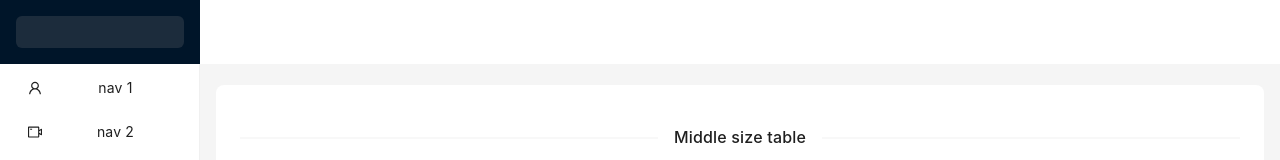
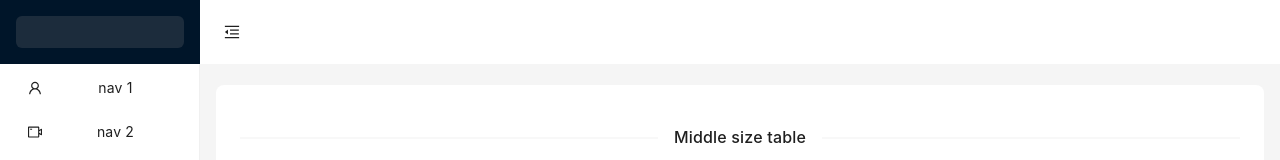
Before and after one commit to LeBaLoc2002/manager-app, a React (Create React App) app in the folder app-demo-manager/: page / in a window 1280 px wide. Shown: the top 160 px of the page. Built offline with nearby package versions, Linux system fonts and the light colour scheme.

Commit message:
collapse sidebar

```diff
--- a/app-demo-manager/src/components/Maincontent/MainContent.js
+++ b/app-demo-manager/src/components/Maincontent/MainContent.js
@@ -1,7 +1,8 @@
-import React from 'react';
+import React, { useState } from 'react';
 import { UploadOutlined, UserOutlined, VideoCameraOutlined } from '@ant-design/icons';
-import { Divider, Layout, Menu, Table, theme } from 'antd';
+import { Button, Divider, Layout, Menu, Table, theme } from 'antd';
 import './MainContent.scss'
+import {MenuFoldOutlined,MenuUnfoldOutlined} from '@ant-design/icons';
 const { Header, Content, Sider } = Layout;
 const items = [UserOutlined, VideoCameraOutlined, UploadOutlined, UserOutlined].map(
   (icon, index) => ({
@@ -44,19 +45,21 @@ const data = [
     address: 'New York No. 1 Lake Park',
   }
 ]
-const App = () => {
+const MainContent = () => {
+  const [collapsed, setCollapsed] = useState(false);
+
   const {
     token: { colorBgContainer, borderRadiusLG },
   } = theme.useToken();
   return (
     <Layout>
-      <Sider className='sidebar' breakpoint="lg"
-        collapsedWidth="0">
+      <Sider className='sidebar'  trigger={null} collapsible collapsed={collapsed} >
         <div className="demo-logo-vertical" />
         <Menu theme="light" mode="inline" defaultSelectedKeys={['4']} items={items} />
       </Sider>
       <Layout>
-        <Header
+      <Header
+
           style={{
             padding: 0,
             background: colorBgContainer,
@@ -67,7 +70,19 @@ const App = () => {
             display:'flex',
             alignItems:'center',
           }}
-        />
+        >
+          <Button
+            type="text"
+            icon={collapsed ? <MenuUnfoldOutlined /> : <MenuFoldOutlined />}
+            onClick={() => setCollapsed(!collapsed)}
+            style={{
+              fontSize: '16px',
+              width: 64,
+              height: 64,
+            }}
+          />
+       </Header>
+
         <Content
           style={{
             margin: '85px 16px 0',
@@ -75,7 +90,6 @@ const App = () => {
             maxWidth:'100%'
           }}
         >
-
           <div
             style={{
               padding: 24,
@@ -92,4 +106,4 @@ const App = () => {
     </Layout>
   );
 };
-export default App;
+export default MainContent;
```
